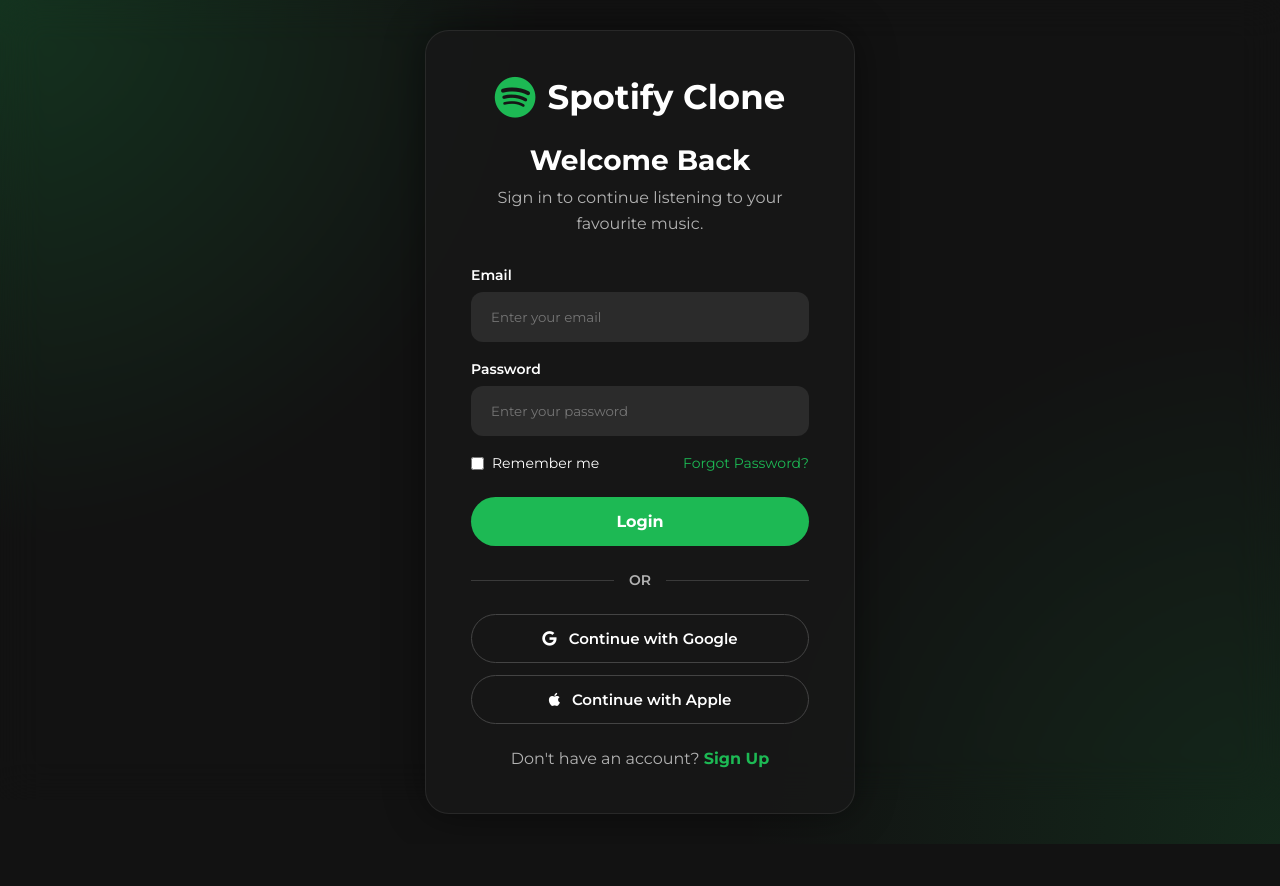
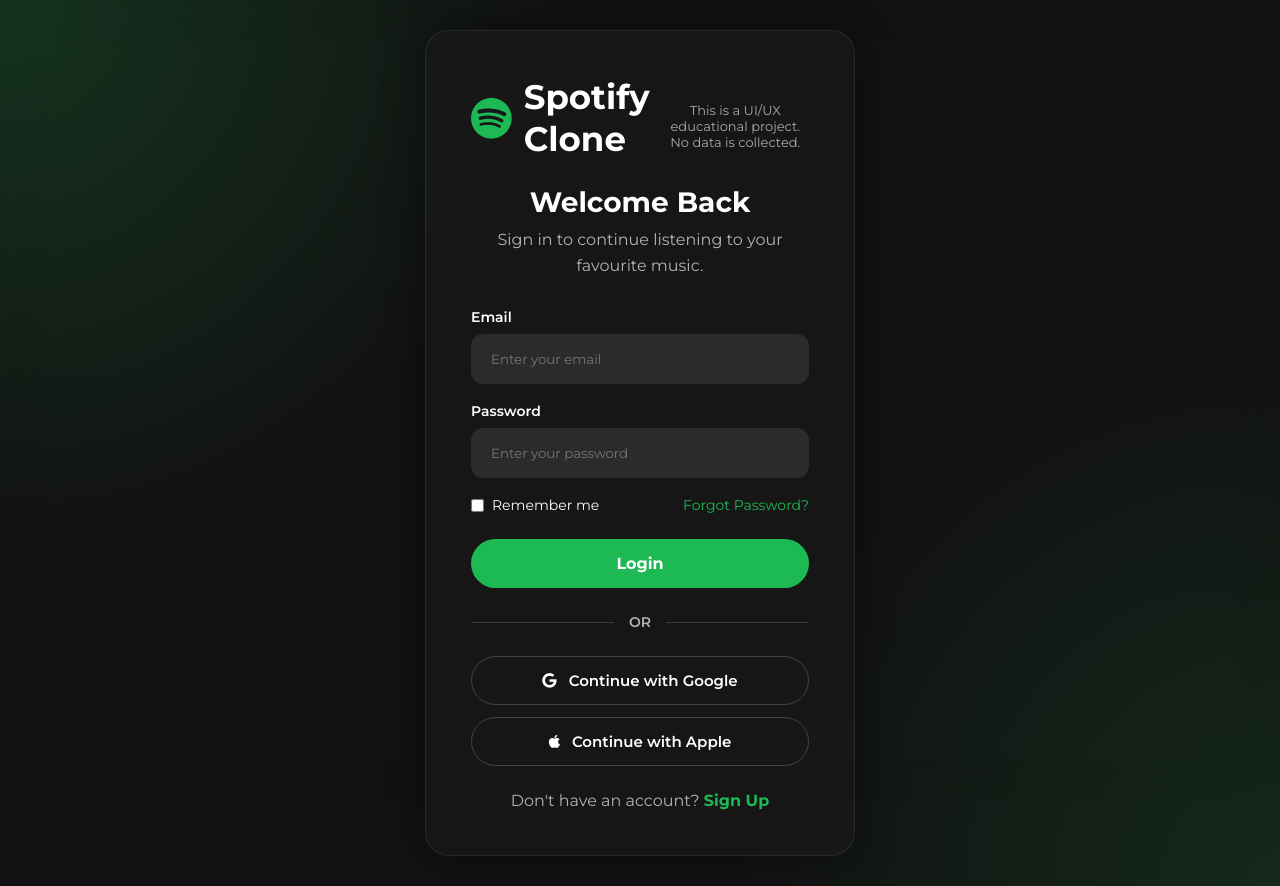
Before and after one commit to idrisdhanani05/musiflow, a plain HTML site: page login-demo.html in a window 1280 px wide. Before the commit the page ends 844 px from the top, so only its background shows below. Drawn offline with Linux system fonts and the light colour scheme.

Commit message:
Update Spotify Clone

```diff
--- a/login.html
+++ b/login-demo.html
@@ -38,6 +38,10 @@
                 <i class="fa-brands fa-spotify"></i>
 
                 <h1>Spotify Clone</h1>
+
+                <p style="text-align:center; color:#aaa; font-size:13px; margin-top:15px;">
+    This is a UI/UX educational project. No data is collected.
+</p>
 
             </div>
 
```
